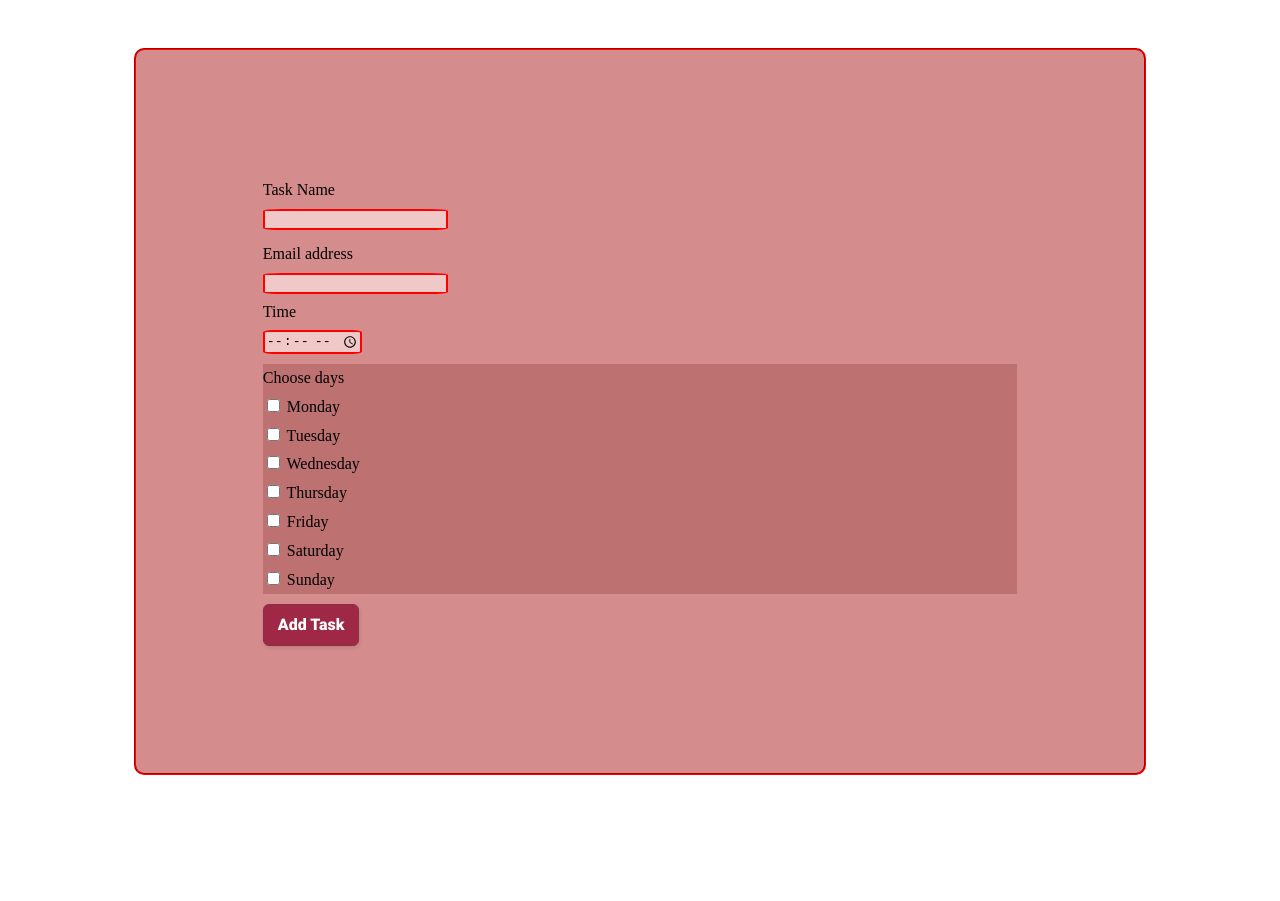
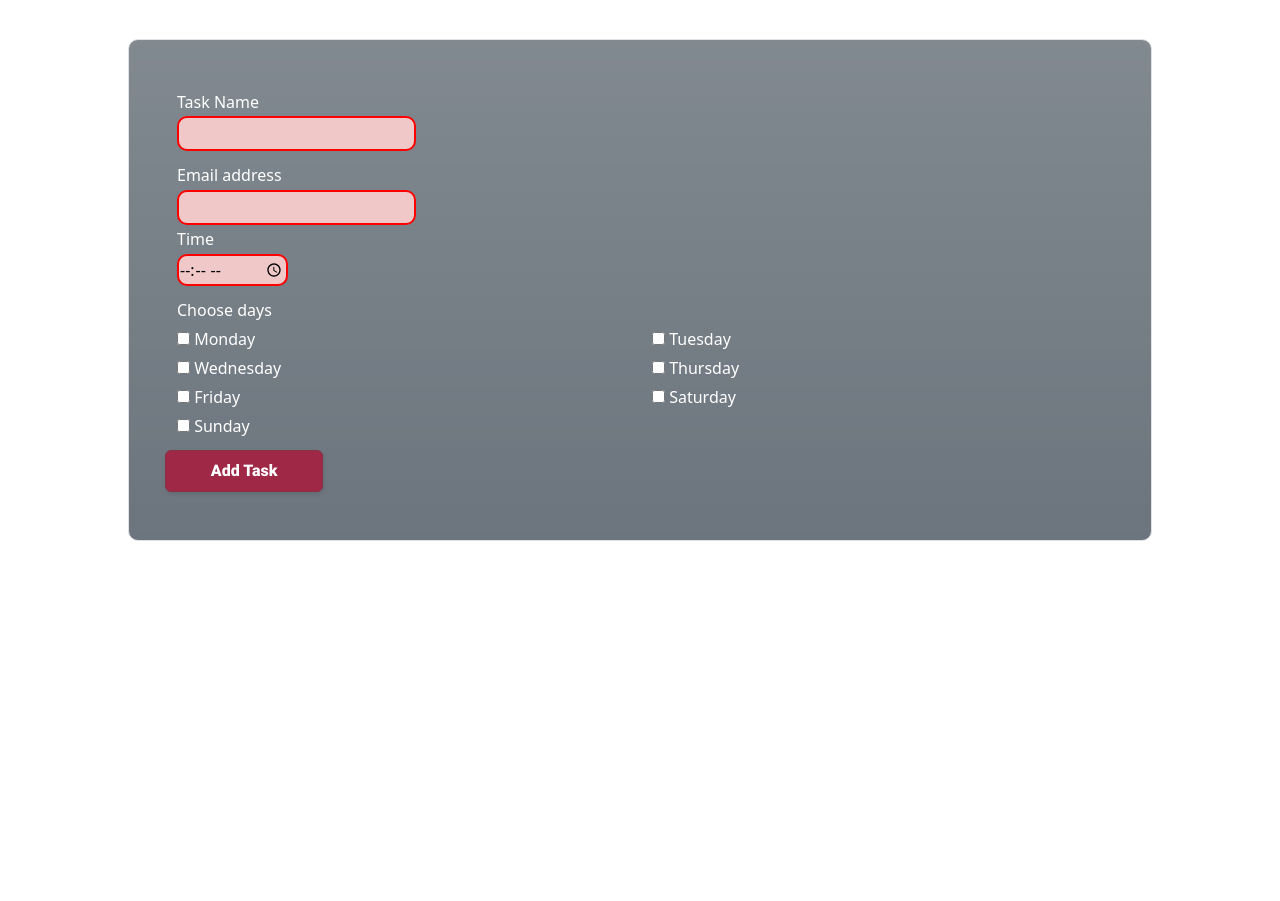
Before and after one commit to rishabhsingh2903/Time-s-Up, a website: page index.html in a window 1280 px wide. Shown: the part 99-1000 px from the top of the page. After the commit the page ends 800 px from the top, so only its background shows below. Drawn offline with nearby package versions, Linux system fonts and the light colour scheme.

Commit message:
css started

```diff
--- a/index.html
+++ b/index.html
@@ -5,37 +5,51 @@
     <meta charset="UTF-8">
     <meta name="viewport" content="width=device-width, initial-scale=1.0">
     <title>Time's Up</title>
-
+    <link href="https://cdn.jsdelivr.net/npm/bootstrap@5.3.1/dist/css/bootstrap.min.css" rel="stylesheet" integrity="sha384-4bw+/aepP/YC94hEpVNVgiZdgIC5+VKNBQNGCHeKRQN+PtmoHDEXuppvnDJzQIu9" crossorigin="anonymous">
     <link rel="stylesheet" href="./style.css">
 </head>
 <body>
-    <h1>Time's Up</h1>
-    <form id="form">
+    <h1 class="col-sm-12 col-md-12 col-lg-12" class="container">Time's Up</h1>
+    <form id="form" class=" p-5 border bg-secondary bg-gradient ">
+
+        <div class="checkbox row">
+            <div >
                 <label for="Tname">Task Name</label><br>
                 <input type="text" id="Tname" name="Tname" required><br>
                 <label for="email">Email address</label><br>
-        <input type="email" id="email" name="email" required><br>
+                <input type="email"  id="email" name="email" required><br>
                 <label for="time">Time</label><br>
                 <input type="time" id="time" name="time" required><br>
-        <div class="checkbox">
-            <label>Choose days</label><br>
+                <label >Choose days</label><br>
+            </div>
+            <div class=" col-sm-12 col-md-6 col-lg-6 ">
+
                 <input type="checkbox" id="mon" name="day_name" value="mon">
                 <label for="mon">Monday</label><br>
-            <input type="checkbox" id="tues" name="day_name " value="tues">
-            <label for="tues">Tuesday</label><br>
+
                 <input type="checkbox" id="wed" name="day_name" value="wed">
                 <label for="wed">Wednesday</label><br>
-            <input type="checkbox" id="thurs" name="day_name" value="thurs">
-            <label for="thurs">Thursday</label><br>
                 <input type="checkbox" id="fri" name="day_name" value="fri">
                 <label for="fri">Friday</label><br>
-            <input type="checkbox" id="sat" name="day_name" value="sat">
-            <label for="sat">Saturday</label><br>
                 <input type="checkbox" id="sun" name="day_name" value="sun">
                 <label for="sun">Sunday</label><br>
 
             </div>
-        <button class="button-24" role="submit">Add Task</button>
+            <div class="col-sm-12 col-md-6 col-lg-6">
+                <input type="checkbox" id="tues" name="day_name " value="tues">
+                <label for="tues">Tuesday</label><br>
+                <input type="checkbox" id="thurs" name="day_name" value="thurs">
+                <label  for="thurs">Thursday</label><br>
+
+                <input type="checkbox" id="sat" name="day_name" value="sat">
+                <label for="sat">Saturday</label><br>
+
+            </div>
+
+            <button class="button-24  col-sm-2 col-md-2 col-lg-2 " role="submit">Add Task</button>
+
+        </div>
+
         <!-- <input type="submit" value="Add Task" >        -->
     </form>
     <div id="tasks">
@@ -44,6 +58,7 @@
     <script type="text/javascript"
         src="https://cdn.jsdelivr.net/npm/@emailjs/browser@3/dist/email.min.js">
     </script>
+    <script src="https://cdn.jsdelivr.net/npm/bootstrap@5.3.1/dist/js/bootstrap.bundle.min.js" integrity="sha384-HwwvtgBNo3bZJJLYd8oVXjrBZt8cqVSpeBNS5n7C8IVInixGAoxmnlMuBnhbgrkm" crossorigin="anonymous"></script>
     <script type="text/javascript">
         (function(){
             emailjs.init("zWjTLYMotokMMaMqv");
--- a/style.css
+++ b/style.css
@@ -16,42 +16,27 @@ form{
     line-height: 1.8;
     background-color: rgb(213, 140, 140);
     border-radius: 10px;
+    color: #FFFFFF;
 }
 
-form label{
-    color:black;/* margin:20px; */
-}
-form div{
-    background-color: rgb(189, 113, 113);
 
-}
-#Fname{
-    background-color:rgb(240, 200, 200);
-    border: solid 2px red;
-    border-radius: 10%;
-}
 
-#Lname{
-    background-color:rgb(240, 200, 200);
-    border: solid 2px red;
-    border-radius: 10%;
-}
 #email{
     background-color:rgb(240, 200, 200);
     border: solid 2px red;
-    border-radius: 10%;
+    border-radius: 10px;
 }
 
 #time{
     background-color:rgb(240, 200, 200);
     border: solid 2px red;
-    border-radius: 10%;
+    border-radius: 10px;
     margin-bottom: 10px;
 }
 #Tname{
     background-color:rgb(240, 200, 200);
     border: solid 2px red;
-    border-radius: 10%;
+    border-radius: 10px;
     margin-bottom: 10px;
 }
 
```
Lines whose indentation alone changed are shown as unchanged.
